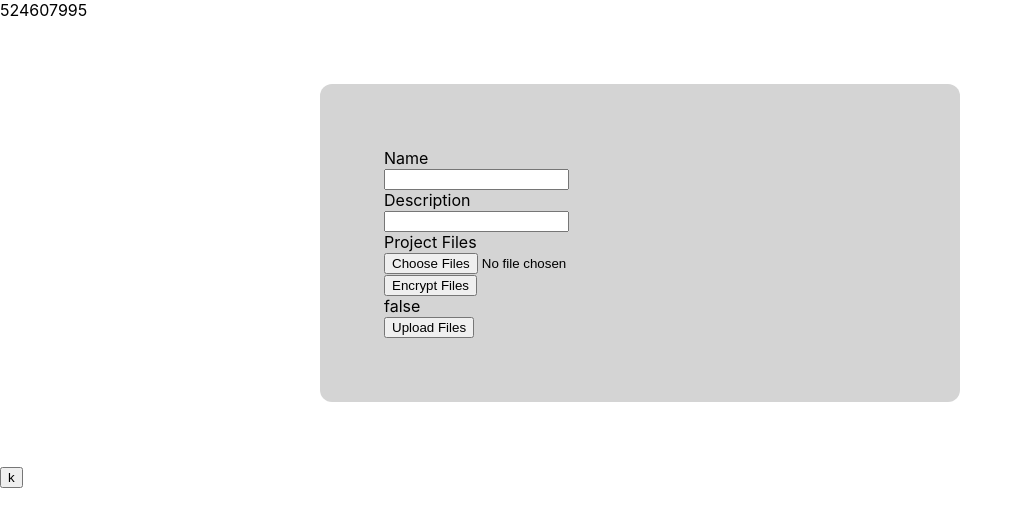
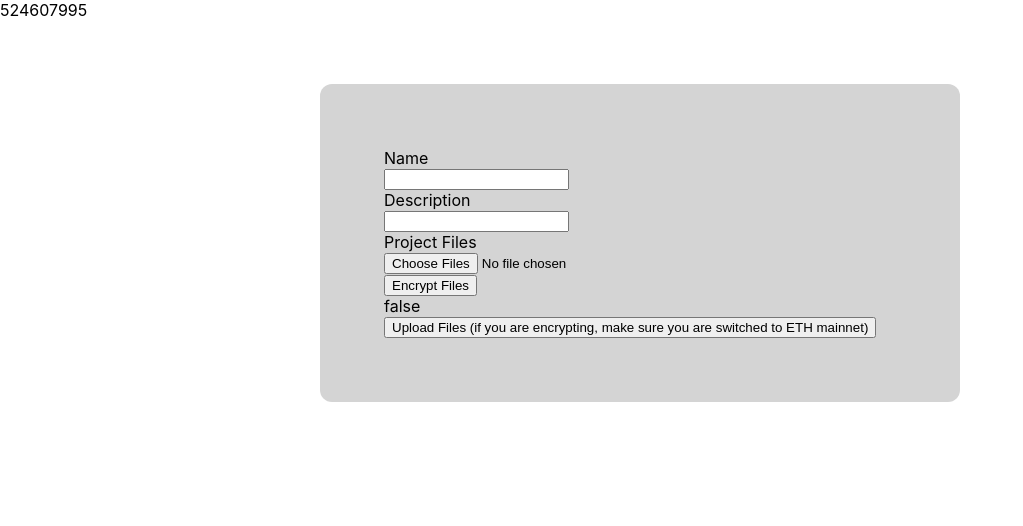
Before and after one commit to sarahschwartz/web3d, a Next.js app: page /form in a window 1280 px wide. Shown: the top 526 px of the page, without its empty margins (0-1023 px from the left). Built offline with nearby package versions, Linux system fonts and the light colour scheme; what lit-js-sdk would draw is missing.

Commit message:
working draft

```diff
--- a/pages/form.js
+++ b/pages/form.js
@@ -123,7 +123,7 @@ function getAccessControlConditions(){
         if(encrypt){
           cost = ethers.utils.parseEther(projectCost);
         } else{
-          cost = ethers.utils.parseEther(0);
+          cost = ethers.utils.parseEther('0');
         }
 
         const txn = await marketplaceContract.mintProject(tokenID, cid, cost, {
@@ -259,7 +259,7 @@ function getAccessControlConditions(){
 
             <div className="">
               <button type="submit" className="">
-                Upload Files
+                Upload Files (if you are encrypting, make sure you are switched to ETH mainnet)
               </button>
             </div>
           </form>
@@ -267,10 +267,8 @@ function getAccessControlConditions(){
 
         {submitted &&
         <button type="button" className="" onClick={mintProject}>
-          Mint Project
+          Mint Project (make sure you switched to polygon mumbai)
         </button>}
-
-        <button onClick={(() => {console.log(tokenID)})}>k</button>
 
       </section>
     </div>
```
